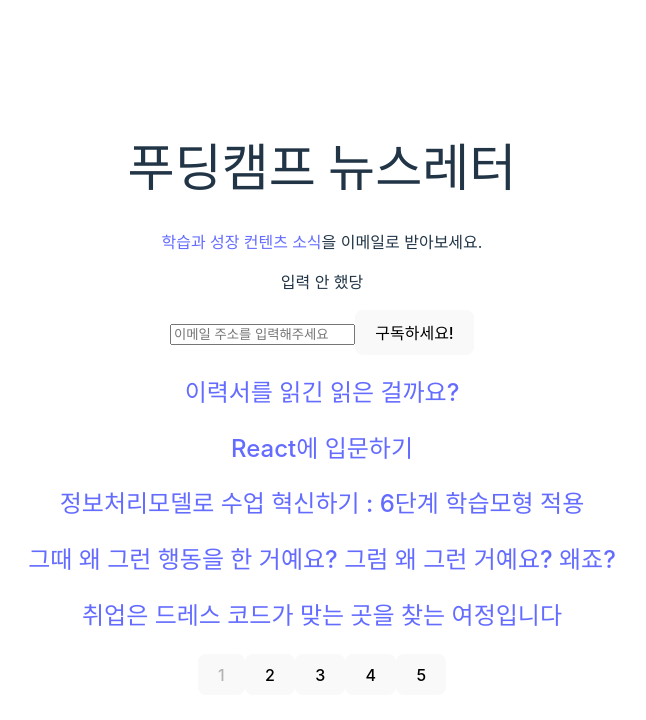
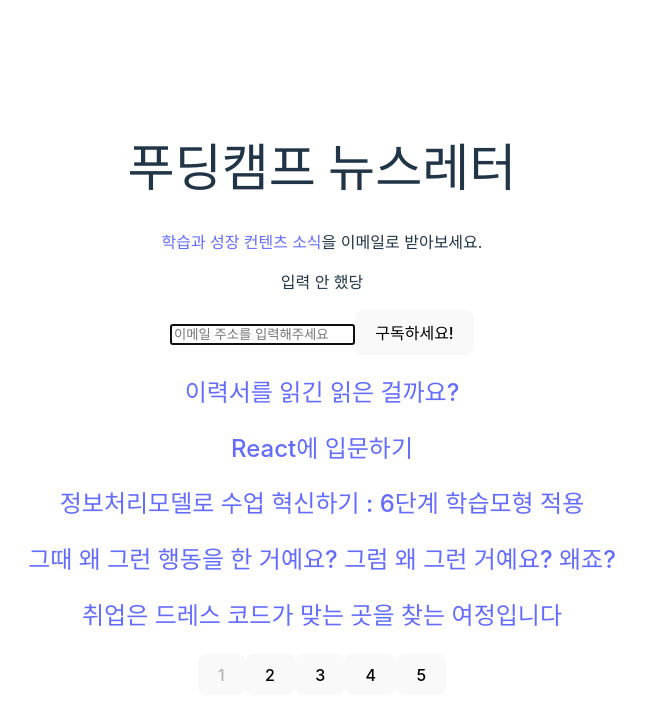
Before and after one commit to realworldpudding/hands-on, a React (Vite) app in the folder getting-started-with-react/hello-world/: page / in a window 1280 px wide. Shown: the top 720 px of the page, without its empty margins (318-964 px from the left). Built offline with nearby package versions, Linux system fonts and the light colour scheme.

Commit message:
ADD 5초 후에 입력란 focus

```diff
--- a/getting-started-with-react/hello-world/src/Subscription.jsx
+++ b/getting-started-with-react/hello-world/src/Subscription.jsx
@@ -1,16 +1,29 @@
-import { useState } from 'react';
+import { useState, useEffect, useRef } from 'react';
 
 function Subscription({ buttonLabel, onSubscribe, children }) {
   const [email, setEmail] = useState("")
+  const inputRef = useRef(null);
 
   const handleSubmit = () => {
     onSubscribe(email);
   }
 
+  useEffect(() => {
+    const tid = setInterval(() => {
+      if(email) {
+        return;
+      }
+      inputRef.current.focus();
+    }, 5000);
+
+    return () => clearInterval(tid);
+  }, []);
+
   return (
     <>
       {children instanceof Function ? children('학습과 성장 컨텐츠 소식', email) : children}
       <input
+        ref={inputRef}
         type="text"
         placeholder="이메일 주소를 입력해주세요"
         value={email}
```
Also changed, not shown: 2 other files (tests, documents, lock files or other folders).
